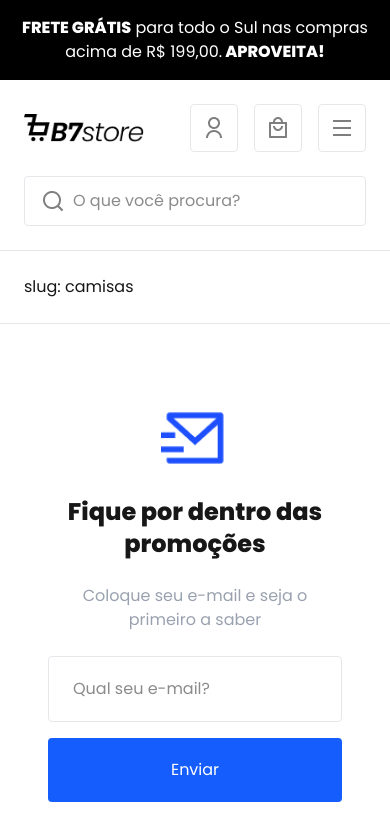
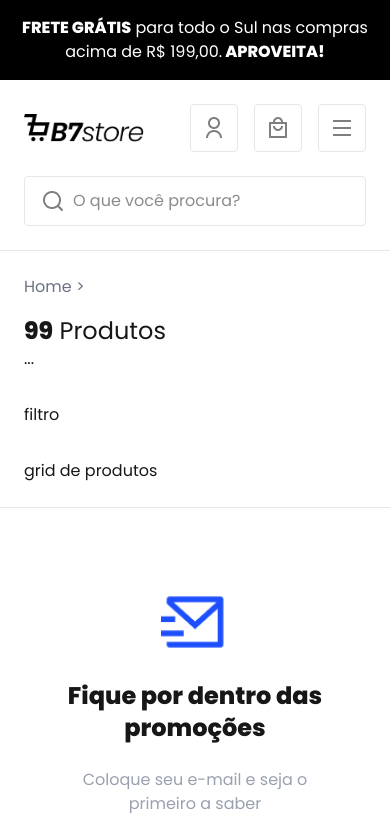
Before and after one commit to aeciobrumel/dev-store, a Next.js app in the folder front/: page /categories/camisas in a window 390 px wide. Shown: the top 839 px of the page. Built offline with nearby package versions, Linux system fonts and the light colour scheme.

Commit message:
feat(front): estrutura layout da página de categoria
Adiciona breadcrumb, contador de produtos e áreas de filtro
e grid responsivo na rota dinâmica /categories/[slug].

```diff
--- a/front/src/app/(site)/categories/[slug]/page.tsx
+++ b/front/src/app/(site)/categories/[slug]/page.tsx
@@ -1,3 +1,5 @@
+import Link from "next/link";
+
 type Props = {
     params: Promise<{ slug: string }>,
     searchParams: Promise<{ [key: string]: string | string[] | undefined }>
@@ -9,7 +11,21 @@ export default async function Page({ params, searchParams }: Props) {
 
     return (
         <div>
-            slug: {slug}
+            <div className="text-gray-500 mb-4">
+                <Link href={'/'}>Home</Link> &gt;
+            </div>
+            <div className=" flex flex-col md:flex-row justify-between items-start md:items-center">
+                <div className="text-2xl"><strong>99</strong> Produtos</div>
+                <div className="">
+                    ...
+                </div>
+            </div>
+
+            <div className="flex flex-col md:flex-row gap-8 mt-8">
+                <div className="flex-1 md:max-w-70 ">filtro</div>
+                <div className="flex-1">grid de produtos</div>
+            </div>
+
         </div>
     );
 }
```
